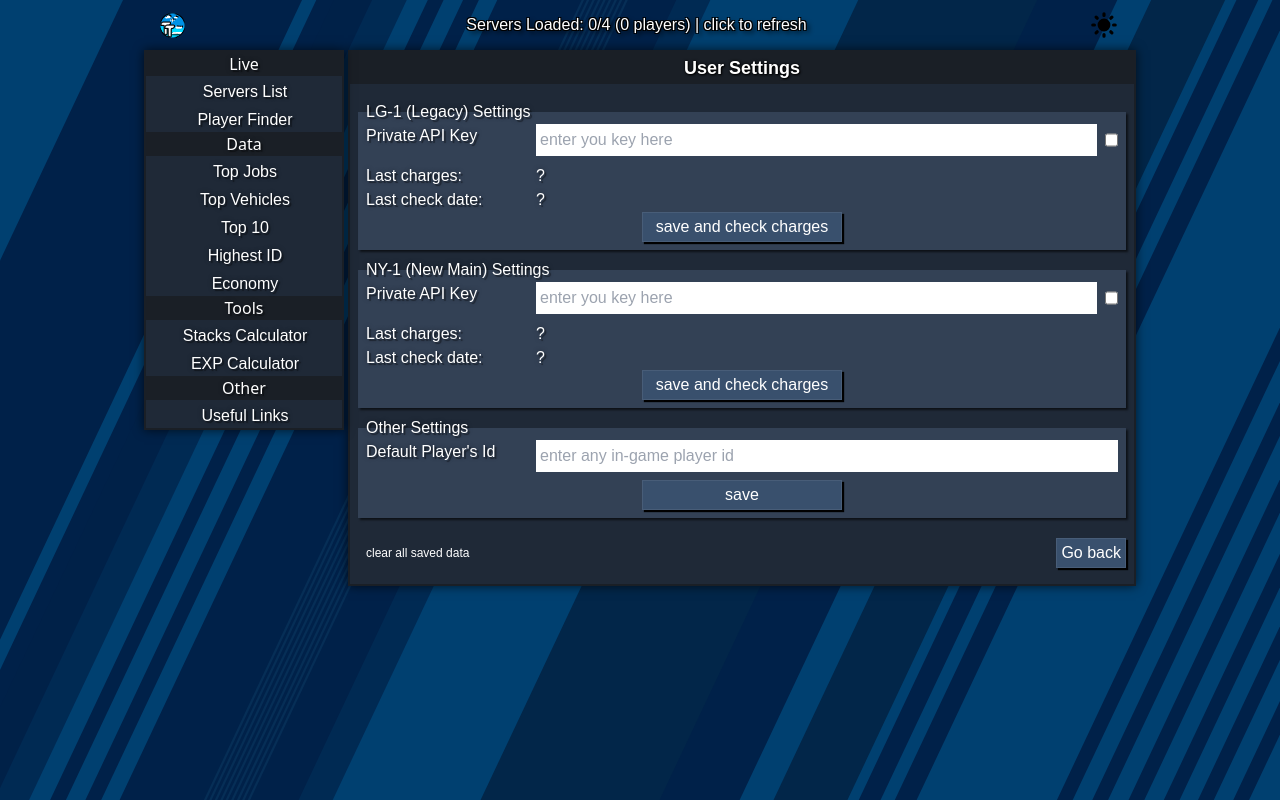
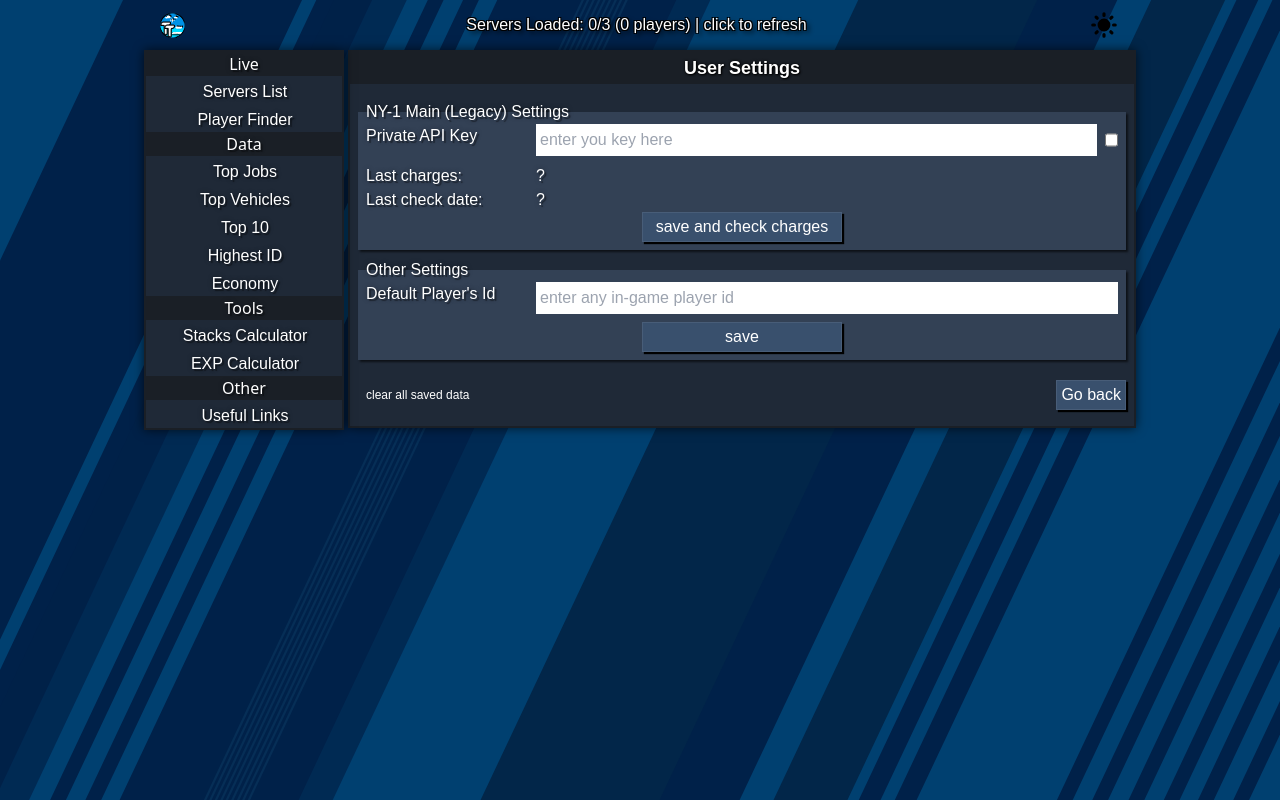
Before and after one commit to supernovaplus/ttstats, a React (Vite) app: page /user/settings in a window 1280 px wide. Built offline with nearby package versions, Linux system fonts and the light colour scheme; no server answers; a web font is replaced by a local one.

Commit message:
removing new main

```diff
--- a/src/controllers/fetchServers.ts
+++ b/src/controllers/fetchServers.ts
@@ -130,7 +130,8 @@ export const fetchServer = async (server: ServerDataObject, setServer: SetServer
       ...s,
       [server.endpoint]: {
         ...server,
-        name: (server.endpoint === '2epova' && data?.['hostname']?.replace('^1', '')) || server.name,
+        // name: (server.endpoint === '2epova' && data?.['hostname']?.replace('^1', '')) || server.name,
+        name: server.name,
         loaded: true,
         error: false,
         playersData: data.players.map((player) => [player.name || '?', -1, 0, '', false, '?', false]),
--- a/src/data/serversList.ts
+++ b/src/data/serversList.ts
@@ -1,27 +1,28 @@
 import { ServerListRawInterface } from '../types/serverTypes';
 
 export const serversList: ServerListRawInterface[] = [
-  {
-    endpoint: 'njyvop',
-    name: 'LG-1 (Legacy)',
-    sname: 'LG-1',
-    enabled: true,
-    apiname: 'main',
-    uptimeid: '43c6a237ee1b867f13cd5ccb5731926f',
-    serverip: 'server.tycoon.community:30120',
-    info: 'This server is running on the original database, but it won\'t receive any future updates.',
-    links: [["more info on wiki", "https://dash.tycoon.community/wiki/index.php/Legacy"]],
-    apiKeyAllow: true
-  },
+  // {
+  //   endpoint: 'njyvop',
+  //   name: 'LG-1 (Legacy)',
+  //   sname: 'LG-1',
+  //   enabled: true,
+  //   apiname: 'main',
+  //   uptimeid: '43c6a237ee1b867f13cd5ccb5731926f',
+  //   serverip: 'server.tycoon.community:30120',
+  //   info: 'This server is running on the original database, but it won\'t receive any future updates.',
+  //   links: [["more info on wiki", "https://dash.tycoon.community/wiki/index.php/Legacy"]],
+  //   apiKeyAllow: true
+  // },
   {
     endpoint: '2epova',
-    name: 'NY-1 (New Main)',
+    name: 'NY-1 Main (Legacy)',
     sname: 'NY-1',
     enabled: true,
     apiname: 'beta',
     uptimeid: '676134ceb12cdf3fb6e2272f37ff5455',
     serverip: 'server.tycoon.community:30121',
-    info: 'This server is replacing the original server and is running on a new separate database. This server will receive all the future updates.',
+    info: 'New Main server\'s data was lost. Current server uses old legacy database from an old backup.',
+    // info: 'This server is replacing the original server and is running on a new separate database. This server will receive all the future updates.',
     apiKeyAllow: true
   },
   {
--- a/src/pages/EconomyTablePage.tsx
+++ b/src/pages/EconomyTablePage.tsx
@@ -25,7 +25,7 @@ const DifferenceTab = ({ value, shorten = false }: { value: number; shorten?: bo
 };
 
 const ECONOMYLINKS = [
-  ["Main", "https://d3.ttstats.eu/data/economy2-reversed.json"],
+  ["New Main (No longer updated)", "https://d3.ttstats.eu/data/economy2-reversed.json"],
   ["Legacy (No longer updated)", "https://d3.ttstats.eu/data/economy-reversed.json"]
 ]
 
--- a/src/styles/Main.scss
+++ b/src/styles/Main.scss
@@ -160,12 +160,17 @@ input::-webkit-inner-spin-button {
 //   text-shadow: 1px 1px 1px black;
 // }
 
-::selection, .dark input::selection {
+::selection {
   background-color: black;
   color: white;
 }
 
-.dark ::selection {
-  background-color: white;
+ input[type="text"]:focus,input[type="number"]:focus {
+  background-color: rgb(205, 205, 205);
   color: black;
 }
+
+.dark input[type="text"]:focus, .dark input[type="number"]:focus {
+  background-color: rgb(191, 191, 191);
+  color: black;
+}
--- a/src/types/serverTypes.ts
+++ b/src/types/serverTypes.ts
@@ -9,7 +9,7 @@ export interface ServerListRawInterface {
   serverip: string;
   /** link, url */
   links?: [string, string][];
-  info: string;
+  info?: string;
   apiKeyAllow?: boolean;
 }
 
```
